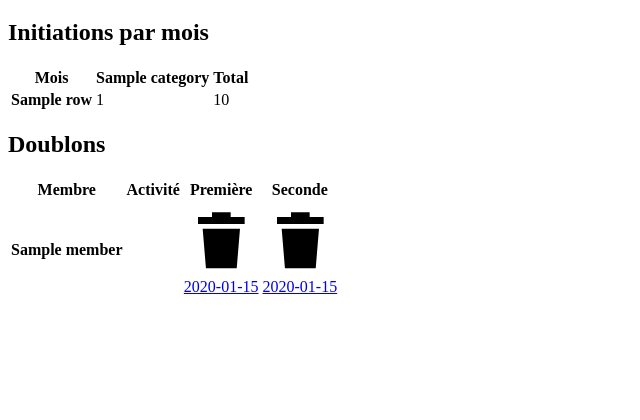
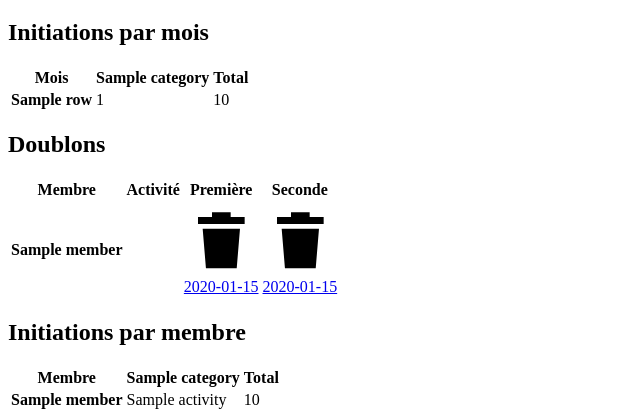
Before and after one commit to lafab-org/gestion_lafab, a Python web app: template src/gestion_lafab/templates/initiations_stats.html in a window 1280 px wide. Shown: the part 1573-1993 px from the top of the page, without its empty margins (0-640 px from the left). Before the commit the page ends 1867 px from the top, so only its background shows below. Run offline with Jinja, Linux system fonts and the light colour scheme; the template is opened without the code that fills it: most values are stand-ins (such as "Sample title", 1, 10 or a date in 2020).

Commit message:
[classement-initiations] Implementation (wip)
Retour à Tests, sur décision de l'agent de vérification : le code
suit la spécification, mais trois tests d'interface sont faux.
test_layout_order et test_reading_on_open supposent un seul tableau
sur la page, alors que le classement en ajoute un second ;
test_failed_refresh_keeps_ranking cherche le membre comme cellule,
alors qu'il est un en-tête de ligne (th), comme dans la maquette.

Dev43: 4.7.2
Dev43-Specification: complete
Dev43-Increment: classement-initiations
Dev43-Scope: Une liste des membres triée par nombre d'activités d'initiation différentes, sur la Page des initiations.
Dev43-Shape: full
Dev43-Phases: Specification, Tests, Implementation
Dev43-Gates: Specification Exploration, Specification Verification
Dev43-Next: Tests

```diff
--- a/src/gestion_lafab/app.py
+++ b/src/gestion_lafab/app.py
@@ -125,6 +125,7 @@ def create_app(
                 annual_chart=annual,
                 annual_bars=annual_bars,
                 duplicates=initiations.duplicates(reading),
+                by_member=initiations.by_member(reading),
                 labels=reading.labels,
                 paheko_url=current_env().get("PAHEKO_URL", "").rstrip("/"),
             )
--- a/src/gestion_lafab/templates/initiations_stats.html
+++ b/src/gestion_lafab/templates/initiations_stats.html
@@ -75,5 +75,27 @@
 {% else %}
 <p>Aucun doublon.</p>
 {% endif %}
+
+<h2>Initiations par membre</h2>
+{% if by_member %}
+<div class="table-wrap">
+<table class="by-member">
+  <thead>
+    <tr><th>Membre</th>{% for c in categories %}<th>{{ c }}</th>{% endfor %}<th>Total</th></tr>
+  </thead>
+  <tbody>
+    {% for m in by_member %}
+    <tr>
+      <th>{{ m.member.label }}</th>
+      {% for n in m.activities %}<td>{{ n }}</td>
+      {% endfor %}<td class="total">{{ m.total }}</td>
+    </tr>
+    {% endfor %}
+  </tbody>
+</table>
+</div>
+{% else %}
+<p>Aucune initiation.</p>
+{% endif %}
 {% endif %}
 </div>
```
Also changed, not shown: src/gestion_lafab/initiations.py (+27 -0 lines).
